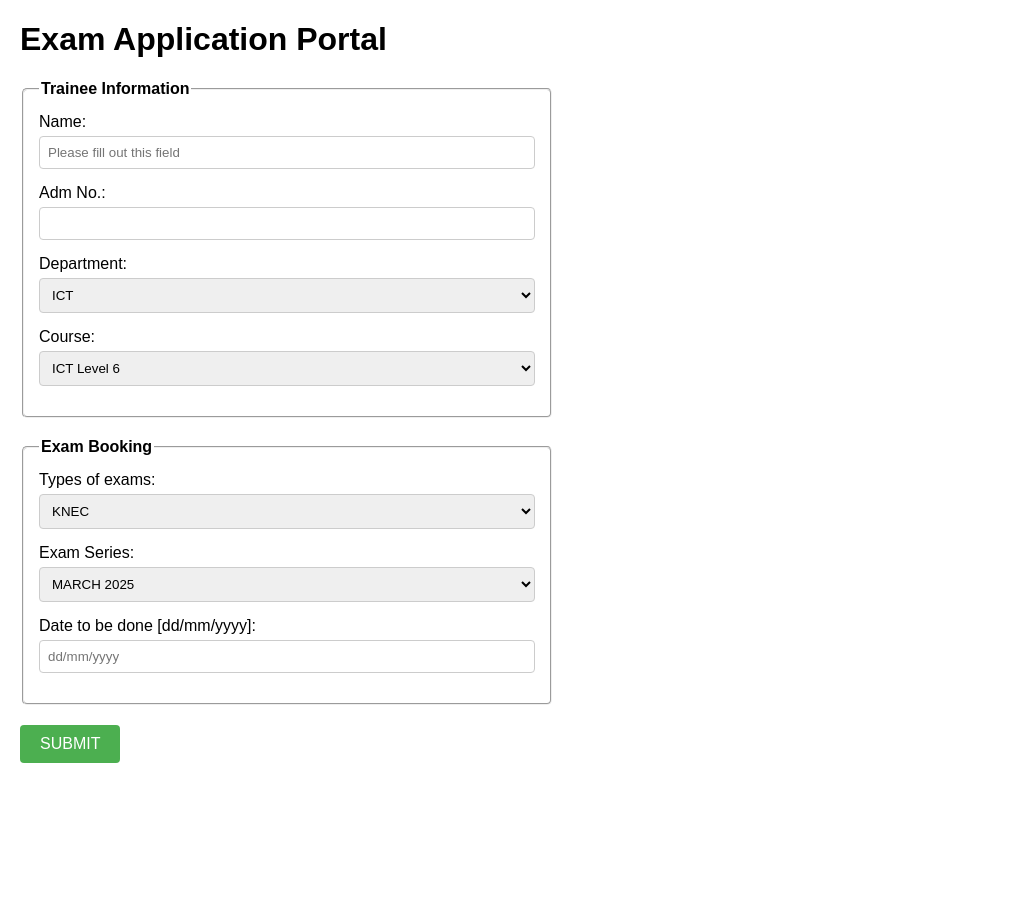
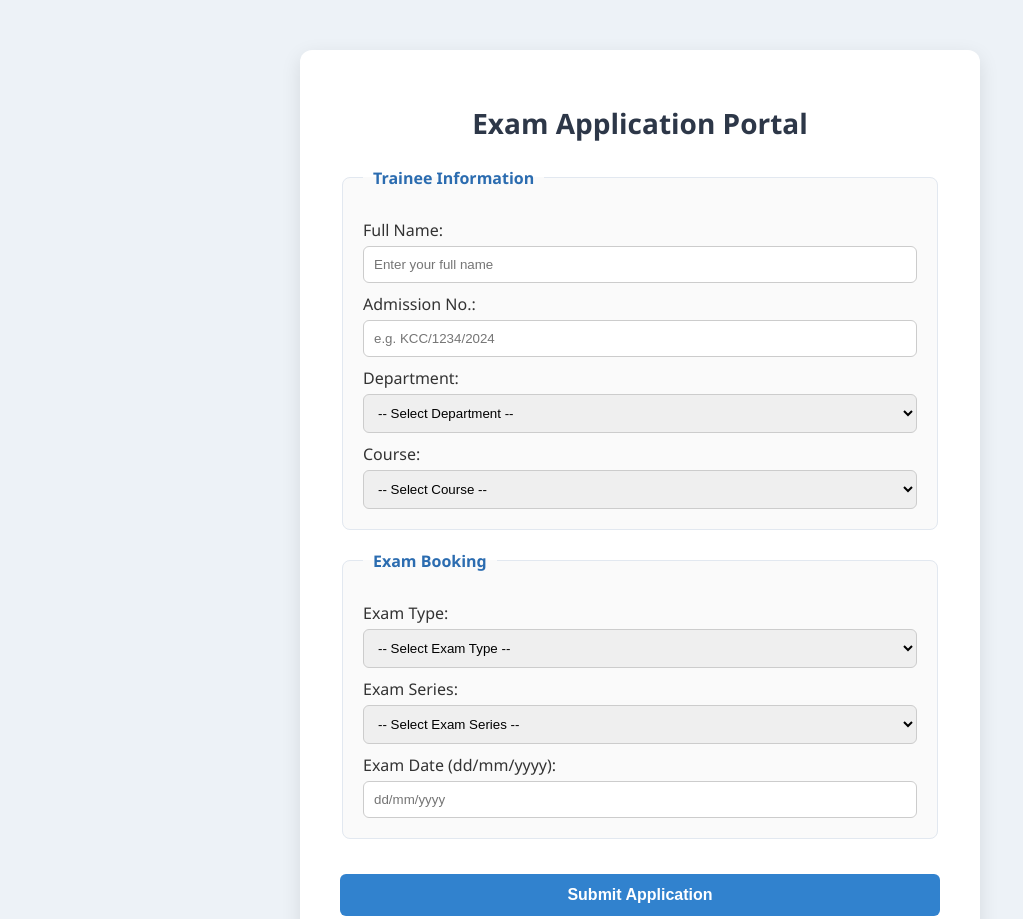
Before and after one commit to DMrory/ExampApplicationTemplate, a plain HTML site: page index.html in a window 1280 px wide. Shown: the top 919 px of the page, without its empty margins (0-1023 px from the left). Before the commit the page ends 800 px from the top, so only its background shows below. Drawn offline with Linux system fonts and the light colour scheme.

Commit message:
updated the index file

```diff
--- a/index.html
+++ b/index.html
@@ -4,57 +4,163 @@
   <meta charset="UTF-8">
   <meta name="viewport" content="width=device-width, initial-scale=1.0">
   <title>Exam Application Portal</title>
+
   <style>
+    /* ===== Global Styles ===== */
     body {
-            font-family: Arial, sans-serif;
-            margin: 20px;
+      font-family: "Segoe UI", Arial, sans-serif;
+      background: #edf2f7;
+      margin: 0;
+      padding: 0;
+      display: flex;
+      justify-content: center;
+      align-items: flex-start;
+      min-height: 100vh;
     }
+
+    /* ===== Container ===== */
+    .container {
+      background: #fff;
+      width: 90%;
+      max-width: 600px;
+      margin: 50px auto;
+      padding: 35px 40px;
+      border-radius: 12px;
+      box-shadow: 0 6px 20px rgba(0, 0, 0, 0.1);
+      animation: fadeIn 0.6s ease-in-out;
+    }
+
+    @keyframes fadeIn {
+      from { opacity: 0; transform: translateY(-15px); }
+      to { opacity: 1; transform: translateY(0); }
+    }
+
+    /* ===== Heading ===== */
+    h1 {
+      text-align: center;
+      color: #2d3748;
+      font-size: 28px;
+      margin-bottom: 25px;
+    }
+
+    /* ===== Fieldsets ===== */
     fieldset {
-            width: 40%;
+      border: 1px solid #e2e8f0;
+      border-radius: 8px;
       margin-bottom: 20px;
-            padding: 15px;
-            border-radius: 5px;
+      padding: 20px;
+      background-color: #fafafa;
     }
+
     legend {
       font-weight: bold;
+      color: #2b6cb0;
+      padding: 0 10px;
     }
-        input[type="text"], select {
+
+    /* ===== Labels & Inputs ===== */
+    label {
+      display: block;
+      margin-top: 10px;
+      font-weight: 500;
+      color: #333;
+    }
+
+    input[type="text"],
+    select {
       width: 100%;
-            padding: 8px;
-            margin: 5px 0 15px 0;
-            display: inline-block;
+      padding: 10px;
+      margin-top: 5px;
       border: 1px solid #ccc;
-            border-radius: 4px;
+      border-radius: 6px;
       box-sizing: border-box;
+      transition: 0.2s ease;
     }
+
+    input[type="text"]:focus,
+    select:focus {
+      border-color: #3182ce;
+      outline: none;
+      box-shadow: 0 0 5px rgba(49, 130, 206, 0.4);
+    }
+
+    input.valid {
+      border-color: #38a169;
+      box-shadow: 0 0 5px rgba(56, 161, 105, 0.4);
+    }
+
+    input.invalid {
+      border-color: #e53e3e;
+      box-shadow: 0 0 5px rgba(229, 62, 62, 0.4);
+    }
+
+    /* ===== Submit Button ===== */
     input[type="submit"] {
-            background-color: #4CAF50;
+      width: 100%;
+      background-color: #3182ce;
       color: white;
-            padding: 10px 20px;
+      padding: 12px;
       border: none;
-            border-radius: 4px;
+      border-radius: 6px;
+      font-size: 16px;
+      font-weight: 600;
       cursor: pointer;
-            font-size: 16px;
+      margin-top: 15px;
+      transition: 0.3s;
     }
+
     input[type="submit"]:hover {
-            background-color: #45a049;
+      background-color: #2b6cb0;
+    }
+
+    /* ===== Success Message ===== */
+    .success-message {
+      display: none;
+      background-color: #c6f6d5;
+      color: #22543d;
+      border: 1px solid #9ae6b4;
+      padding: 12px;
+      border-radius: 6px;
+      text-align: center;
+      margin-top: 20px;
+      font-weight: 500;
+      animation: fadeMessage 0.5s ease-in-out;
+    }
+
+    @keyframes fadeMessage {
+      from { opacity: 0; transform: scale(0.95); }
+      to { opacity: 1; transform: scale(1); }
+    }
+
+    /* ===== Responsive Design ===== */
+    @media (max-width: 600px) {
+      .container {
+        padding: 25px;
+      }
+      h1 {
+        font-size: 22px;
+      }
     }
   </style>
 </head>
 <body>
+
+  <div class="container">
     <h1>Exam Application Portal</h1>
 
-    <form name="exam" method="POST" onsubmit="return submitForm()">
+    <form id="examForm">
       <fieldset>
         <legend>Trainee Information</legend>
-            <label for="name">Name:</label>
-            <input type="text" id="name" name="name" required placeholder="Please fill out this field">
 
-            <label for="admno">Adm No.:</label>
-            <input type="text" id="admno" name="admno">
+        <label for="name">Full Name:</label>
+        <input type="text" id="name" name="name" required placeholder="Enter your full name">
+
+        <label for="admno">Admission No.:</label>
+        <input type="text" id="admno" name="admno" required placeholder="e.g. KCC/1234/2024">
 
         <label for="department">Department:</label>
-            <select id="department" name="department">
+        <select id="department" name="department" required>
+          <option value="">-- Select Department --</option>
           <option value="ICT">ICT</option>
           <option value="Electrical">Electrical</option>
           <option value="Computer Science">Computer Science</option>
@@ -62,7 +168,8 @@
         </select>
 
         <label for="course">Course:</label>
-            <select id="course" name="course">
+        <select id="course" name="course" required>
+          <option value="">-- Select Course --</option>
           <option value="ICT Level 6">ICT Level 6</option>
           <option value="ICT Level 5">ICT Level 5</option>
           <option value="Computer Science Level 6">Computer Science Level 6</option>
@@ -72,30 +179,75 @@
 
       <fieldset>
         <legend>Exam Booking</legend>
-            <label for="examtype">Types of exams:</label>
-            <select id="examtype" name="examtype">
+
+        <label for="examtype">Exam Type:</label>
+        <select id="examtype" name="examtype" required>
+          <option value="">-- Select Exam Type --</option>
           <option value="KNEC">KNEC</option>
         </select>
 
         <label for="examseries">Exam Series:</label>
-            <select id="examseries" name="examseries">
+        <select id="examseries" name="examseries" required>
+          <option value="">-- Select Exam Series --</option>
           <option value="MARCH 2025">MARCH 2025</option>
           <option value="JULY 2025">JULY 2025</option>
           <option value="NOVEMBER 2024">NOVEMBER 2024</option>
         </select>
 
-            <label for="examdate">Date to be done [dd/mm/yyyy]:</label>
-            <input type="text" id="examdate" name="examdate" placeholder="dd/mm/yyyy">
+        <label for="examdate">Exam Date (dd/mm/yyyy):</label>
+        <input type="text" id="examdate" name="examdate" placeholder="dd/mm/yyyy" required>
       </fieldset>
 
-        <input type="submit" value="SUBMIT">
+      <input type="submit" value="Submit Application">
+      <div class="success-message" id="successMessage">
+        ✅ Application submitted successfully!
+      </div>
     </form>
+  </div>
 
   <script>
-        function submitForm() {
-            alert("Application submitted successfully!");
-            return true;
+    const form = document.getElementById("examForm");
+    const successMessage = document.getElementById("successMessage");
+    const inputs = form.querySelectorAll("input[required], select[required]");
+
+    // Live validation feedback
+    inputs.forEach(input => {
+      input.addEventListener("input", () => {
+        if (input.checkValidity()) {
+          input.classList.remove("invalid");
+          input.classList.add("valid");
+        } else {
+          input.classList.remove("valid");
+          input.classList.add("invalid");
         }
+      });
+    });
+
+    form.addEventListener("submit", (e) => {
+      e.preventDefault();
+
+      // Date format check
+      const examDate = document.getElementById("examdate").value.trim();
+      const datePattern = /^\d{2}\/\d{2}\/\d{4}$/;
+
+      if (!datePattern.test(examDate)) {
+        alert("⚠️ Please enter the exam date in dd/mm/yyyy format.");
+        document.getElementById("examdate").classList.add("invalid");
+        return false;
+      }
+
+      // Success message
+      successMessage.style.display = "block";
+      form.reset();
+
+      // Remove validation styles
+      inputs.forEach(i => i.classList.remove("valid", "invalid"));
+
+      // Hide message after 3 seconds
+      setTimeout(() => {
+        successMessage.style.display = "none";
+      }, 3000);
+    });
   </script>
 </body>
 </html>
```
Lines whose indentation alone changed are shown as unchanged.
